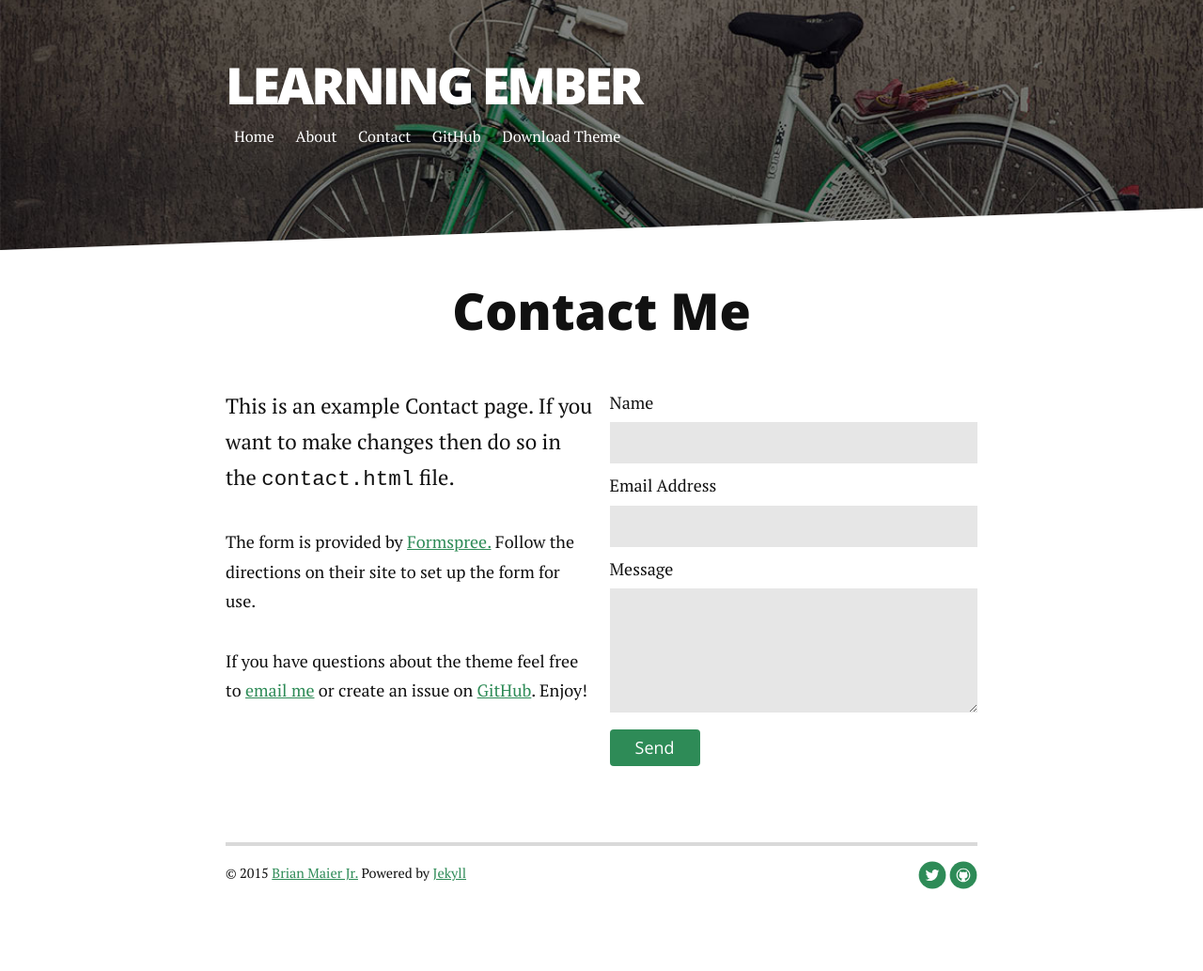
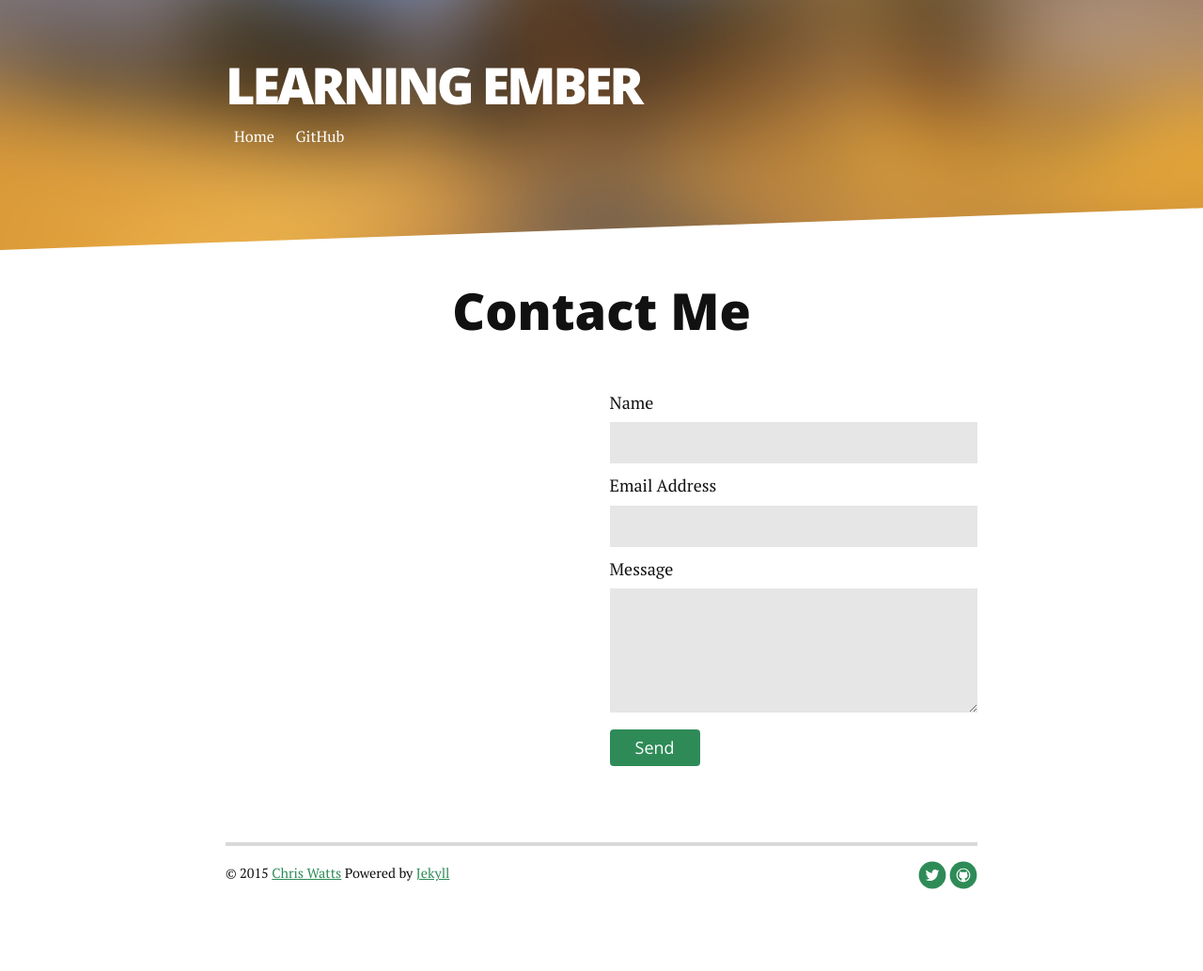
Before and after one commit to seawatts/learning-ember, a Jekyll site: the page built from contact.md, in a window 1280 px wide. Shown: the whole page at 94% size. Built offline with Jekyll 4.4.1, drawn with Linux system fonts in a browser that asks for light colours; nearby versions of some CDN libraries; Markdown is read by kramdown in place of the engine named in the settings.

```diff
--- a/_config.yml
+++ b/_config.yml
@@ -13,10 +13,6 @@ paginate: 5
 navigation:
  - title: Home
    url: /index.html
- - title: About
-   url: http://seawatts.github.io
- - title: Contact
-   url: http://seawatts.github.io/#contact
 
 social:
    github: seawatts
--- a/_includes/footer.html
+++ b/_includes/footer.html
@@ -1,16 +1,9 @@
 <div class="footer">
    <div class="container">
-      <p class="copy">&copy; {{ site.time | date: '%Y' }} <a href="http://brianmaierjr.com">Brian Maier Jr.</a> Powered by <a href="http://jekyllrb.com">Jekyll</a></p>
+      <p class="copy">&copy; {{ site.time | date: '%Y' }} <a href="http://seawatts.github.io">Chris Watts</a> Powered by <a href="http://jekyllrb.com">Jekyll</a></p>
 
       <div class="footer-links">
          <ul class="noList">
-            {% if site.social.facebook %}
-            <li><a href="https://www.facebook.com/{{ site.social.facebook }}">
-                  <svg id="facebook-square" class="custom-icon" version="1.1" xmlns="http://www.w3.org/2000/svg" xmlns:xlink="http://www.w3.org/1999/xlink" viewBox="0 0 100 100" style="height: 30px; width: 30px;"><circle class="outer-shape" cx="50" cy="50" r="48" style="opacity: 1;"></circle>
-                  <path class="inner-shape" style="opacity: 1;" transform="translate(25,25) scale(0.5)" d="M82.667,1H17.335C8.351,1,1,8.351,1,17.336v65.329c0,8.99,7.351,16.335,16.334,16.335h65.332 C91.652,99.001,99,91.655,99,82.665V17.337C99,8.353,91.652,1.001,82.667,1L82.667,1z M84.318,50H68.375v42.875H50V50h-8.855V35.973 H50v-9.11c0-12.378,5.339-19.739,19.894-19.739h16.772V22.3H72.967c-4.066-0.007-4.57,2.12-4.57,6.078l-0.023,7.594H86.75 l-2.431,14.027V50z"></path>
-                  </svg>
-            </a></li>
-            {% endif %}
             {% if site.social.twitter %}
             <li><a href="https://twitter.com/{{ site.social.twitter }}">
                   <svg id="twitter" class="custom-icon" version="1.1" xmlns="http://www.w3.org/2000/svg" xmlns:xlink="http://www.w3.org/1999/xlink" viewBox="0 0 100 100" style="height: 30px; width: 30px;"><circle class="outer-shape" cx="50" cy="50" r="48" style="opacity: 1;"></circle>
--- a/_includes/header.html
+++ b/_includes/header.html
@@ -8,8 +8,7 @@
                      <a href="{{ link.url | prepend: site.baseurl }}">{{ link.title }}</a>
                  </li>
                  {% endfor %}
-                 <li> <a href="https://github.com/brianmaierjr/long-haul" target="_blank">GitHub</a></li>
-                 <li><a href="https://github.com/brianmaierjr/long-haul/archive/master.zip">Download Theme</a></li>
+                 <li> <a href="https://github.com/seawatts/learning-ember" target="_blank">GitHub</a></li>
              </ul>
          </nav>
      </div>
--- a/_includes/scripts.html
+++ b/_includes/scripts.html
@@ -3,4 +3,5 @@
 <script>window.jQuery || document.write('<script src="{{ \'/assets/js/jquery-1.11.2.min.js\' | prepend: site.baseurl }}"><\/script>')</script>
 <script src="{{ '/assets/js/dropcap.min.js' | prepend: site.baseurl }}"></script>
 <script src="{{ '/assets/js/responsive-nav.min.js' | prepend: site.baseurl }}"></script>
+<!-- <script src="{{ '/assets/js/disqus.js' | prepend: site.baseurl }}"></script> -->
 <script src="{{ '/assets/js/scripts.js' | prepend: site.baseurl }}"></script>
--- a/contact.md
+++ b/contact.md
@@ -1,16 +1,11 @@
 ---
 layout: default
-title: Contact Long Haul
+title: Contact Chris Watts
 ---
 
 <div id="contact">
   <h1 class="pageTitle">Contact Me</h1>
-  <div class="contactContent">
-    <p class="intro">This is an example Contact page. If you want to make changes then do so in the <code>contact.html</code> file.</p>
-    <p>The form is provided by <a href="http://formspree.io/">Formspree.</a> Follow the directions on their site to set up the form for use.</p>
-    <p>If you have questions about the theme feel free to <a href="mailto:brimaidesigns@gmail.com">email me</a> or create an issue on <a href="https://github.com/brianmaierjr/long-haul">GitHub</a>. Enjoy!</p>
-  </div>
-  <form action="http://formspree.io/your@mail.com">
+  <form action="http://formspree.io/chris.watts.t@gmail.com">
     <label for="name">Name</label>
     <input type="text" id="name" name="name" class="full-width"><br>
     <label for="email">Email Address</label>
```
Also changed, not shown: _layouts/post.html (+18 -0 lines), _posts/2014-12-15-example-post-formatting.markdown (deleted, +0 -46 lines), _posts/2015-05-27-testing-in-ember.md (added, +29 -0 lines), assets/js/disqus.js (added, +11 -0 lines), _drafts/2014-12-10-test-post.markdown (renamed from _posts/2014-12-10-test-post.markdown), _drafts/2014-12-11-image-in-post.markdown (renamed from _posts/2014-12-11-image-in-post.markdown), _drafts/2014-12-12-figure-with-caption.markdown (renamed from _posts/2014-12-12-figure-with-caption.markdown), _drafts/2014-12-13-code-snippet.markdown (renamed from _posts/2014-12-13-code-snippet.markdown), _drafts/2014-12-14-featured-image.markdown (renamed from _posts/2014-12-14-featured-image.markdown), _drafts/2015-04-23-hello-world.md (renamed from _posts/2015-04-23-hello-world.md), _drafts/2015-04-23-welcome-to-jekyll.markdown (renamed from _posts/2015-04-23-welcome-to-jekyll.markdown), assets/img/touring.jpg, assets/img/touring1.jpg (added).
